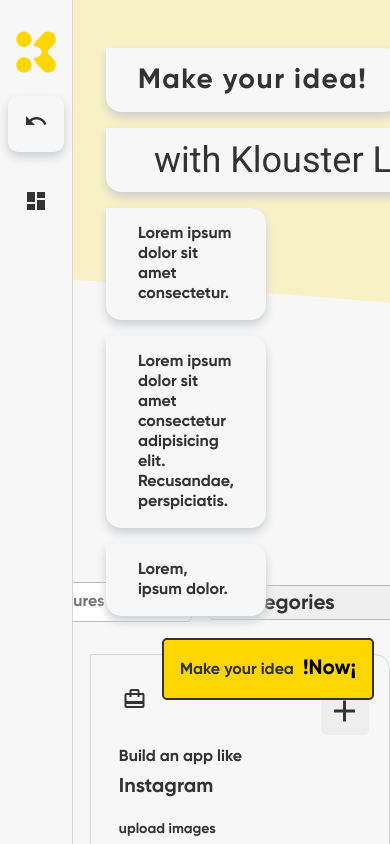
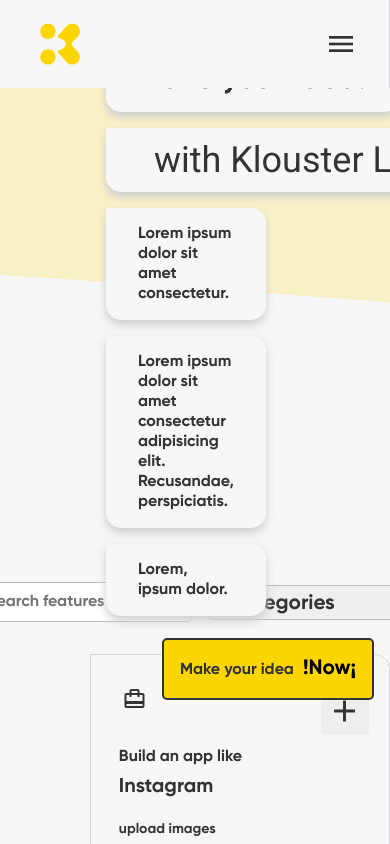
Before and after one commit to juanaguilar0710/kluster, an Angular app: page / in a window 390 px wide. Shown: the top 844 px of the page. Built offline with nearby package versions, Linux system fonts and the light colour scheme.

Commit message:
responsive navbar

```diff
--- a/angular.json
+++ b/angular.json
@@ -56,8 +56,8 @@
                 },
                 {
                   "type": "anyComponentStyle",
-                  "maximumWarning": "7kb",
-                  "maximumError": "7kb"
+                  "maximumWarning": "8kb",
+                  "maximumError": "8kb"
                 }
               ]
             }
--- a/src/app/modules/public/newbuildapp/newbuildapp.component.css
+++ b/src/app/modules/public/newbuildapp/newbuildapp.component.css
@@ -507,4 +507,7 @@
     .imgDecoration{
         display: none;
     }
+    .selectCode {
+        width: 40%;
+    }
 }
--- a/src/app/modules/public/newbuildapp/newbuildapp.component.html
+++ b/src/app/modules/public/newbuildapp/newbuildapp.component.html
@@ -26,7 +26,7 @@
           </mat-form-field>
 
            <div class="infoPhone">
-             <app-country-code-select formControlName="codeCtrl"></app-country-code-select>
+             <app-country-code-select formControlName="codeCtrl" class="selectCode"></app-country-code-select>
 
              <mat-form-field class="matFormPhone">
                <mat-label>Phone</mat-label>
--- a/src/app/shared/country-code-select/country-code-select.component.css
+++ b/src/app/shared/country-code-select/country-code-select.component.css
@@ -1,3 +1,7 @@
 .cdk-overlay-pane{
     width: max-content !important;
 }
+.selectMatFormField{
+    width: 100%;
+
+}
--- a/src/app/shared/country-code-select/country-code-select.component.html
+++ b/src/app/shared/country-code-select/country-code-select.component.html
@@ -1,4 +1,4 @@
-<mat-form-field>
+<mat-form-field class="selectMatFormField">
   <input matInput [formControl]="countryControl" [matAutocomplete]="auto" placeholder="Select a country">
   <mat-autocomplete #auto="matAutocomplete">
     <mat-option *ngFor="let country of filteredCountries | async" [value]="country.dialCode">
--- a/src/app/shared/details/details.component.css
+++ b/src/app/shared/details/details.component.css
@@ -155,3 +155,16 @@
     top: -20px;
     cursor: pointer;
 }
+
+@media screen and (max-width:860px)  {
+    .modal>.rightSection> .previewMobile{
+
+        height: 30vh;
+    }
+}
+@media screen and (max-width:560px)  {
+    .modal{
+        flex-direction: column;
+
+    }
+}
--- a/src/app/shared/feature-card/feature-card.component.css
+++ b/src/app/shared/feature-card/feature-card.component.css
@@ -7,7 +7,6 @@
     flex-wrap: wrap;
     justify-content: space-between;
     border-radius: 0px 15px 15px 15px;
-    cursor: pointer;
     box-sizing: border-box;
     margin: 0;
     overflow: hidden;
--- a/src/app/shared/features-list/features-list.component.css
+++ b/src/app/shared/features-list/features-list.component.css
@@ -140,3 +140,10 @@
 .removeMsg{
     color: var(--alerts-color-warning);
 }
+@media screen and (max-width:860px)  {
+    .cards .title{
+        display: flex;
+        flex-direction: column;
+        align-items: flex-end;
+    }
+}
--- a/src/app/shared/navbar/navbar.component.css
+++ b/src/app/shared/navbar/navbar.component.css
@@ -81,3 +81,71 @@
     transition: transform 0.3s ease;
 
 }
+.menu-mobile{
+    display: none;
+}
+.menuMobileList
+    {
+
+        display: none;
+
+    }
+@media screen and (max-width:560px)  {
+    .menu-mobile{
+        display: flex;
+        font-size: 2rem;
+        align-items: center;
+        color: var(--primary-text-color);
+    }
+    .top{
+        width: 100%;
+        display: flex;
+        flex-direction: row;
+        justify-content: space-between;
+        padding: 0px 1.5rem;
+    }
+    nav{
+        flex-direction: row;
+        height: initial;
+        width: 100%;
+        margin-bottom: 1rem;
+    }
+    .btnNav{
+        margin: initial;
+    }
+    .menuNav{
+        display: none;
+    }
+    .menuMobileList
+    {
+
+        display: none;
+        width: 100%;
+        flex-direction: column;
+        border-bottom: 1px solid var(--shadow-color);
+        transition: all .3s ease;
+
+    }
+    .menuMobileListActive{
+        display: flex;
+    }
+    .btnNavMobile{
+        display: flex;
+        width: 80%;
+        margin: 5px auto;
+        height: 40px;
+        flex-direction: row;
+        flex-wrap: wrap;
+        align-content: center;
+        justify-content: center;
+        align-items: center;
+        background-color: var(--auxiliar-bg-color);
+        border-radius: 5px;
+        cursor: pointer;
+    }
+  /*   .btnNavMobile > a{
+        width: 100%;
+    }
+     */
+
+}
--- a/src/app/shared/navbar/navbar.component.html
+++ b/src/app/shared/navbar/navbar.component.html
@@ -1,10 +1,15 @@
 <nav>
-    <div class="btnNav logo" (click)="goToHome()">
+    <div class="top">
+
+        <div class="btnNav logo" (click)="goToHome()">
 
             <img src="../../../assets/images/simboloKloustr.png" alt="Logo kloustr lab">
 
+        </div>
+        <span class="material-icons md-light  menu-mobile" (click)="openMenu()">menu</span>
     </div>
-    <ul>
+
+    <ul class="menuNav">
         <li class="btnNav btnUndo">
             <a href="">
                 <span class="material-icons md-light">undo</span>
@@ -18,4 +23,21 @@
         </li>
 
     </ul>
+
+
+    <ul class="menuMobileList" [ngClass]="{'menuMobileListActive':menuIs==true}">
+        <li class="btnNavMobile">
+            <a href="">
+                <span class="material-icons md-light">undo</span>
+                Back
+            </a>
+        </li>
+        <li class="btnNavMobile">
+            <a href="user/dashboard">
+
+                <span class="material-icons md-light">dashboard</span>
+                go to Dashboard
+            </a>
+        </li>
+    </ul>
 </nav>
--- a/src/app/shared/navbar/navbar.component.ts
+++ b/src/app/shared/navbar/navbar.component.ts
@@ -12,6 +12,7 @@
 
   isAuthorized: boolean = false;
   private authSubscription!: Subscription;
+  menuIs:boolean =false;
 
   constructor(
     private modalService: ModalService,
@@ -34,4 +35,8 @@
     this.router.navigate(['']);
   }
 
+  openMenu(){
+      this.menuIs = !this.menuIs;
+      console.log(this.menuIs)
+  }
 }
```
